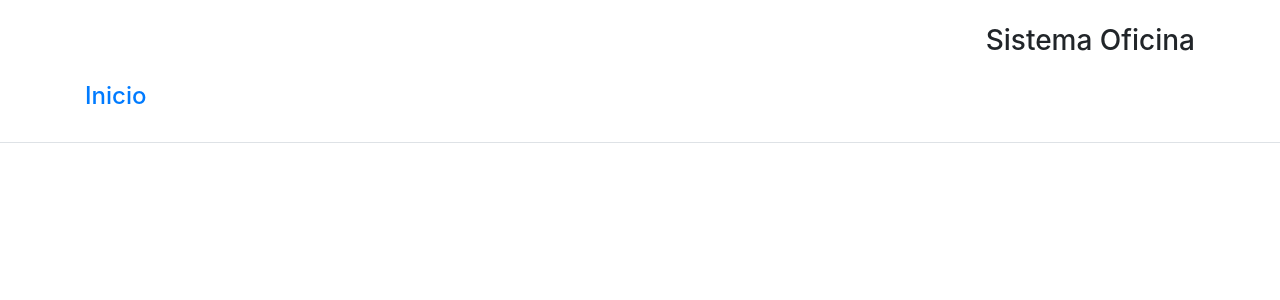
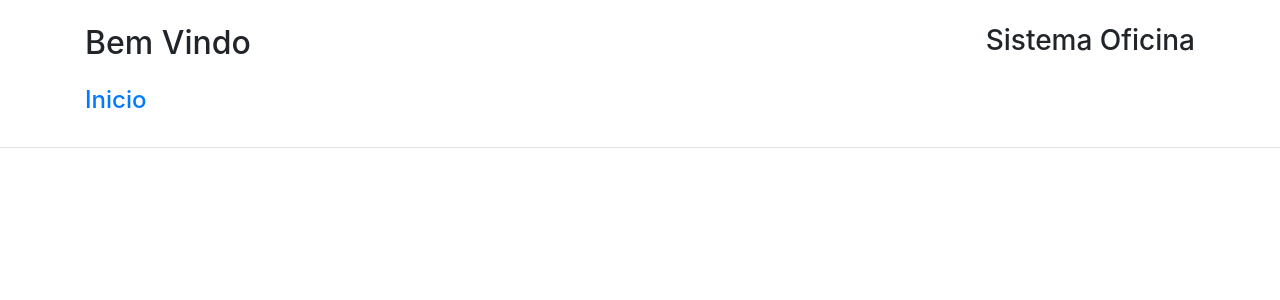
Before and after one commit to msimeaor/Oficina-Interface, a React (Vite) app: page /cadastrar in a window 1280 px wide. Shown: the top 300 px of the page. Built offline with nearby package versions, Linux system fonts and the light colour scheme.

Commit message:
Creating the first website routes
I created the first website routes, setting the HomeScreen component as the default route

I created a state called "currentPage" that will represent the name of the current page. This name will be displayed in the Header component.

```diff
--- a/src/App.jsx
+++ b/src/App.jsx
@@ -1,11 +1,19 @@
 import React from "react"
 import Header from "./Components/Header/Header"
+import HomeScreen from "./Components/HomeScreen/HomeScreen"
 import { BrowserRouter, Route, Routes } from "react-router-dom"
 import 'bootstrap/dist/css/bootstrap.min.css'
 
 const App = () => {
+  const [currentPage, setCurrentPage] = React.useState('Bem Vindo')
+
   return (
-    <Header/>
+    <BrowserRouter>
+      <Header currentPage={currentPage} />
+      <Routes>
+        <Route path="/" element={<HomeScreen setCurrentPage={setCurrentPage} />} />
+      </Routes>
+    </BrowserRouter>
   )
 }
 
--- a/src/Components/Header/Header.jsx
+++ b/src/Components/Header/Header.jsx
@@ -2,13 +2,13 @@ import React from 'react'
 import 'bootstrap/dist/css/bootstrap.min.css'
 import { Link } from 'react-router-dom'
 
-const Header = ({ currentyPage }) => {
+const Header = ({ currentPage }) => {
   return (
     <section className='container-fluid border-bottom' >
       <section className='container pt-4 pb-4' >
         <div className='row pb-2' >
           <div className='col' >
-            <h2 className='text-left' >{currentyPage}</h2>
+            <h2 className='text-left' >{currentPage}</h2>
           </div>
           <div className='col' >
             <h3 className='text-right' >Sistema Oficina</h3>
```
